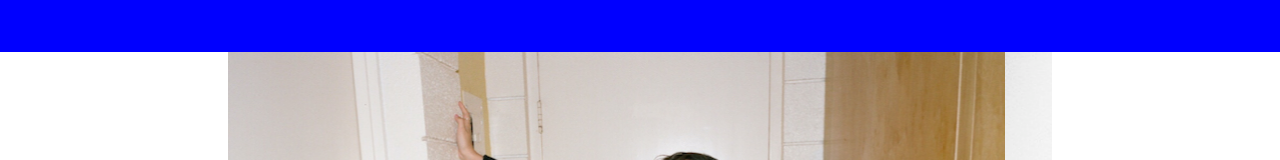
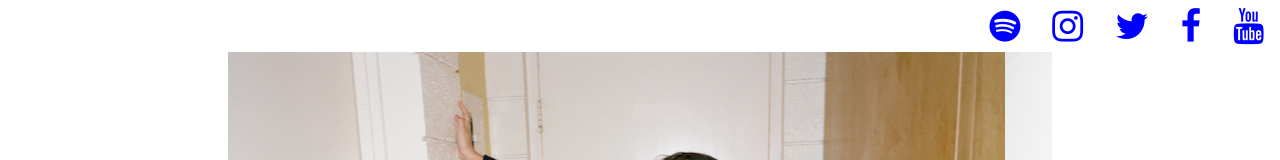
Before and after one commit to Code-Institute-Submissions/charli_xcx, a plain HTML site: page charli_xcx/index.html in a window 1280 px wide. Shown: the top 160 px of the page. Drawn offline with nearby package versions, Linux system fonts and the light colour scheme.

Commit message:
added the css file

```diff
--- a/charli_xcx/assets/css/style.css
+++ b/charli_xcx/assets/css/style.css
@@ -3,7 +3,7 @@
 /*----------------- Colours -----------------*/
 
 .socials {
-    background-color: blue;
+    background-color: ;
 
 }
 
```
